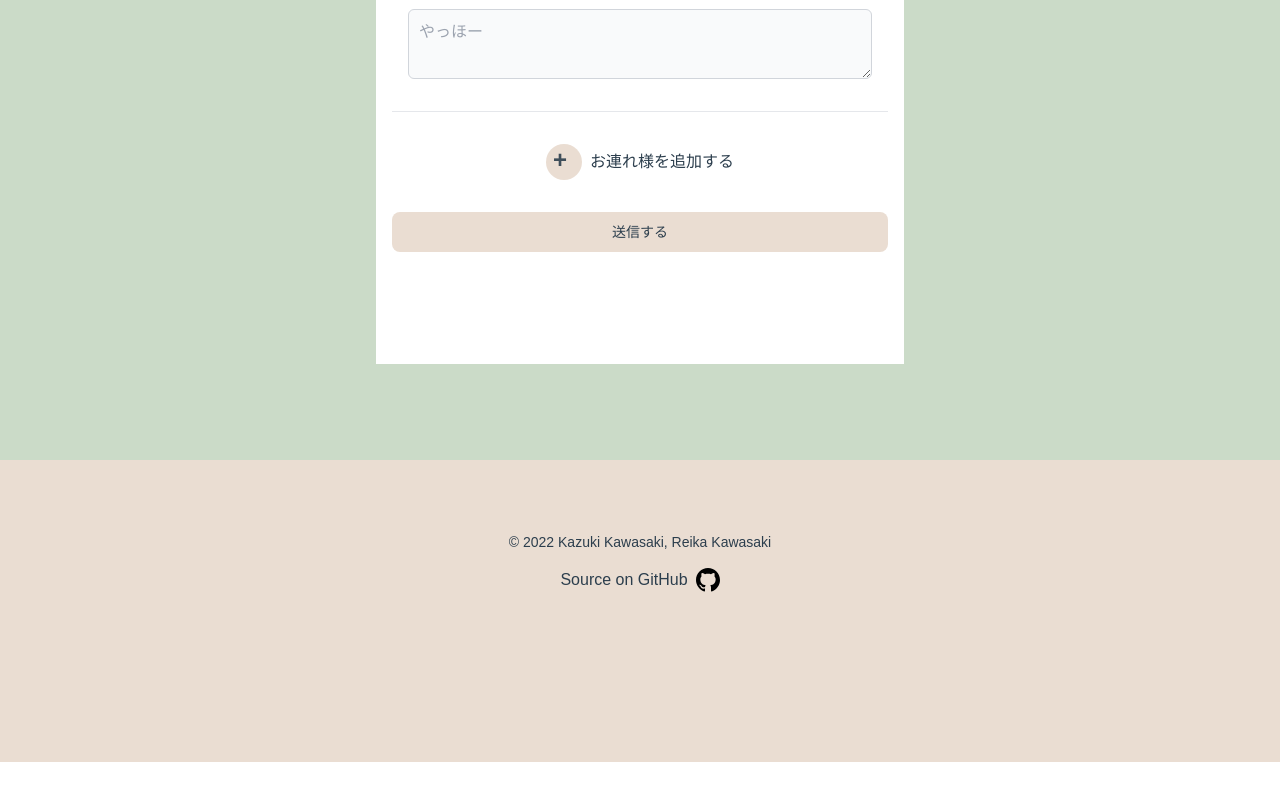
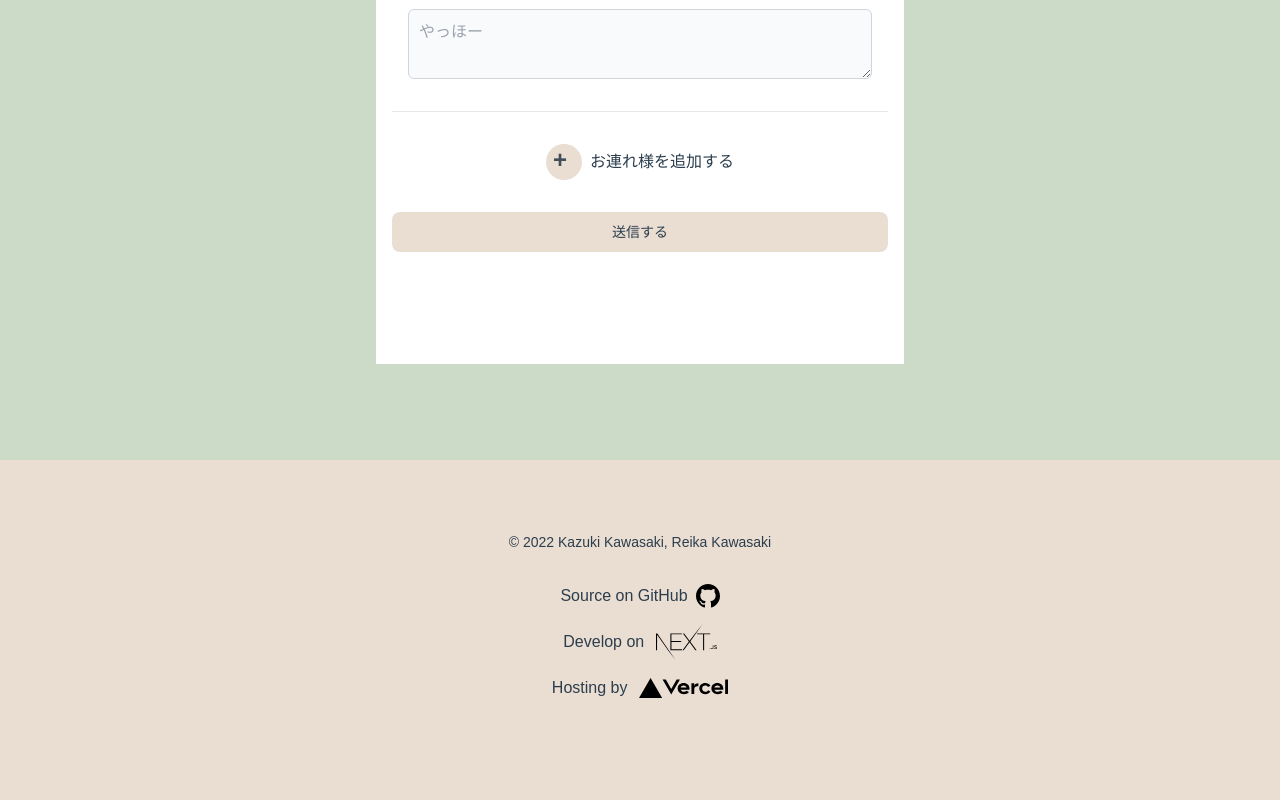
Before and after one commit to momiom/wedding-invitation, a Next.js app: page / in a window 1280 px wide. Shown: the part 3415-4215 px from the top of the page. Before the commit the page ends 4177 px from the top, so only its background shows below. Built offline with nearby package versions, Linux system fonts and the light colour scheme; a web font is replaced by a local one.

Commit message:
技術スタックをフッターに追加

```diff
--- a/src/components/uiGroup/Footer.tsx
+++ b/src/components/uiGroup/Footer.tsx
@@ -1,7 +1,7 @@
 const Footer = () => {
   return (
     <footer className="flex relative top-[-130px] flex-col gap-4 py-10 w-full">
-      <small className="block text-sm text-center">
+      <small className="block mb-4 text-sm text-center">
         &copy; 2022 Kazuki Kawasaki, Reika Kawasaki
       </small>
 
@@ -13,6 +13,20 @@ const Footer = () => {
           <path d="M12 0c-6.626 0-12 5.373-12 12 0 5.302 3.438 9.8 8.207 11.387.599.111.793-.261.793-.577v-2.234c-3.338.726-4.033-1.416-4.033-1.416-.546-1.387-1.333-1.756-1.333-1.756-1.089-.745.083-.729.083-.729 1.205.084 1.839 1.237 1.839 1.237 1.07 1.834 2.807 1.304 3.492.997.107-.775.418-1.305.762-1.604-2.665-.305-5.467-1.334-5.467-5.931 0-1.311.469-2.381 1.236-3.221-.124-.303-.535-1.524.117-3.176 0 0 1.008-.322 3.301 1.23.957-.266 1.983-.399 3.003-.404 1.02.005 2.047.138 3.006.404 2.291-1.552 3.297-1.23 3.297-1.23.653 1.653.242 2.874.118 3.176.77.84 1.235 1.911 1.235 3.221 0 4.609-2.807 5.624-5.479 5.921.43.372.823 1.102.823 2.222v3.293c0 .319.192.694.801.576 4.765-1.589 8.199-6.086 8.199-11.386 0-6.627-5.373-12-12-12z" />
         </svg>
       </div>
+
+      <a
+        href="https://nextjs.org"
+        className="flex flex-row gap-3 justify-center items-center w-full text-center align-sub"
+      >
+        Develop on <img src="/nextjs.svg" alt="ネクストジェーエス" className="h-9" />
+      </a>
+
+      <a
+        href="https://vercel.com"
+        className="flex flex-row gap-3 justify-center items-center w-full text-center align-sub"
+      >
+        Hosting by <img src="/vercel.svg" alt="バーセル" className="h-5" />
+      </a>
     </footer>
   );
 };
```
Also changed, not shown: public/nextjs.svg (added), public/vercel.svg (added).
